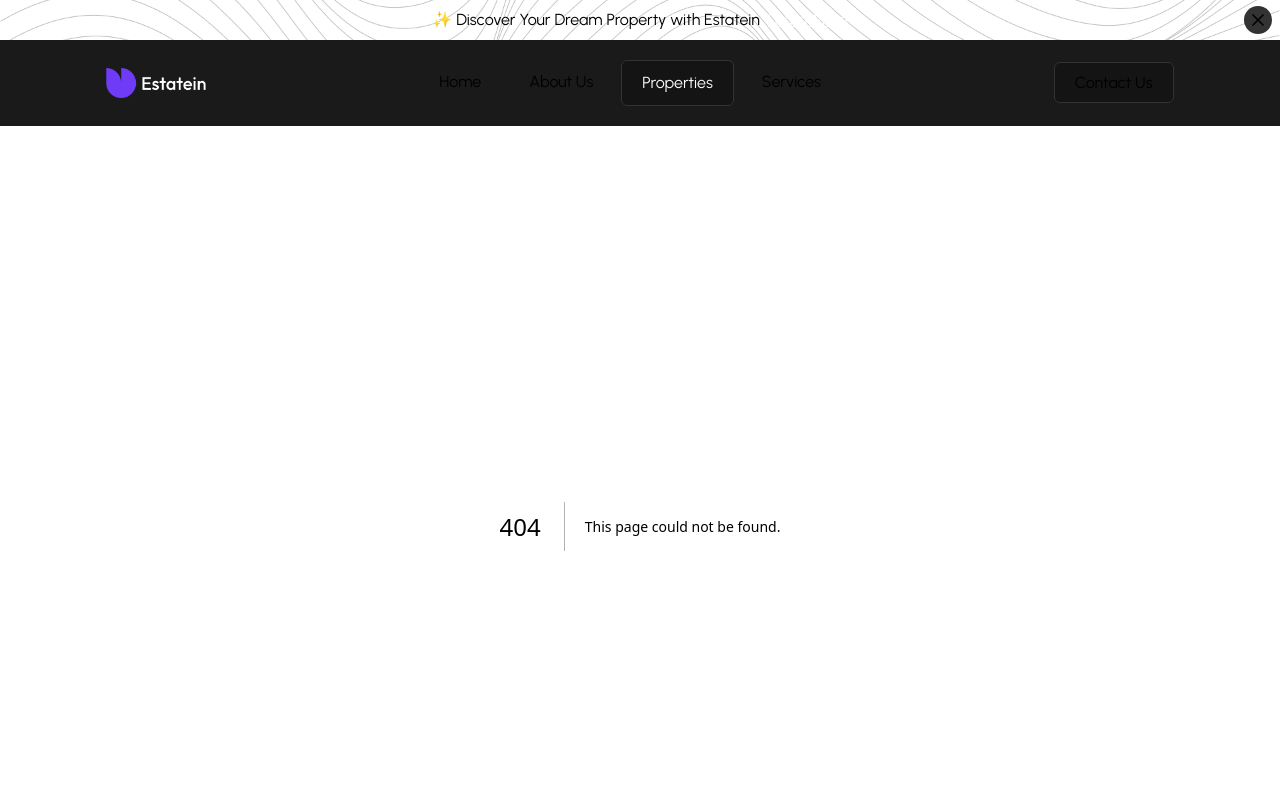
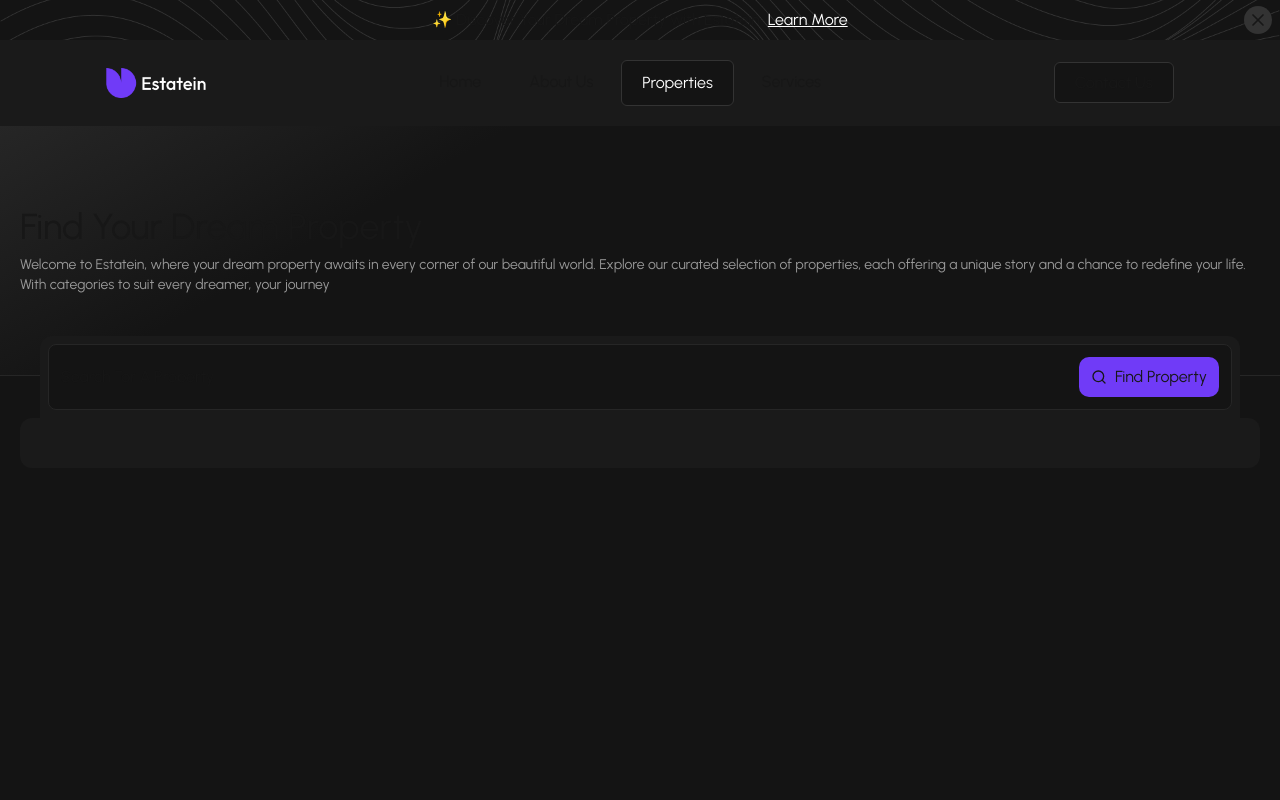
Before and after one commit to hazemAzzam/Estatein, a Next.js app in the folder frontend/: page /properties in a window 1280 px wide. Before the commit this address had no page. Shown: the top 800 px of the page. Built offline with nearby package versions, Linux system fonts and the light colour scheme.

Commit message:
- Properties Page

```diff
--- a/frontend/src/app/globals.css
+++ b/frontend/src/app/globals.css
@@ -55,3 +55,9 @@ body {
   background: var(--color-purple-60);
   border-radius: 10px;
 }
+
+.container {
+  max-width: 1500px;
+  margin: 0 auto;
+  padding: 0 20px;
+}
--- /dev/null
+++ b/frontend/src/app/properties/components/PropertiesHeaderSection.tsx
@@ -0,0 +1,48 @@
+// "use client";
+
+import SearchField from "@/ui/toolbox/SearchField";
+import React from "react";
+
+export default function PropertiesHeaderSection() {
+  return (
+    <div
+      className="
+        flex flex-col  justify-center gap-5
+        w-full h-fit"
+    >
+      <div
+        className="
+          mx-auto flex flex-col
+          justify-center items-center h-full gap-2
+          [background:linear-gradient(150deg,#262626_0%,transparent_30%)]
+          w-full min-h-[250px]
+          border-b-1 border-gray-15"
+      >
+        <div className="container h-full flex flex-col gap-2">
+          <h2 className="md:text-4xl text-2xl">Find Your Dream Property</h2>
+          <p className="text-gray-60 text-sm">
+            Welcome to Estatein, where your dream property awaits in every
+            corner of our beautiful world. Explore our curated selection of
+            properties, each offering a unique story and a chance to redefine
+            your life. With categories to suit every dreamer, your journey{" "}
+          </p>
+        </div>
+      </div>
+      <div className="relative container  px-5 md:-my-15!  flex flex-col gap-5 md:gap-0 items-center">
+        <div
+          className={`flex-grow  w-full max-w-[1200px] min-h-[50px] flex flex-row bg-gray-10 p-2  gap-2 rounded-xl md:rounded-t-xl md:rounded-b-none`}
+        >
+          <SearchField
+            className="w-full"
+            inputAttributes={{ placeholder: "Search For A Property" }}
+          />
+        </div>
+        <div
+          className={`flex-grow w-full max-w-[1400px] min-h-[50px] flex flex-row flex-wrap bg-gray-10 p-2  gap-5 rounded-xl`}
+        >
+          {/* Filters */}
+        </div>
+      </div>
+    </div>
+  );
+}
--- /dev/null
+++ b/frontend/src/app/properties/page.tsx
@@ -0,0 +1,12 @@
+import React from "react";
+import PropertiesHeaderSection from "./components/PropertiesHeaderSection";
+
+export default function page() {
+  return (
+    <div className="min-h-screen w-full">
+      <div className="">
+        <PropertiesHeaderSection />
+      </div>
+    </div>
+  );
+}
```
Also changed, not shown: frontend/src/app/components/Properties.tsx (+23 -9 lines).
